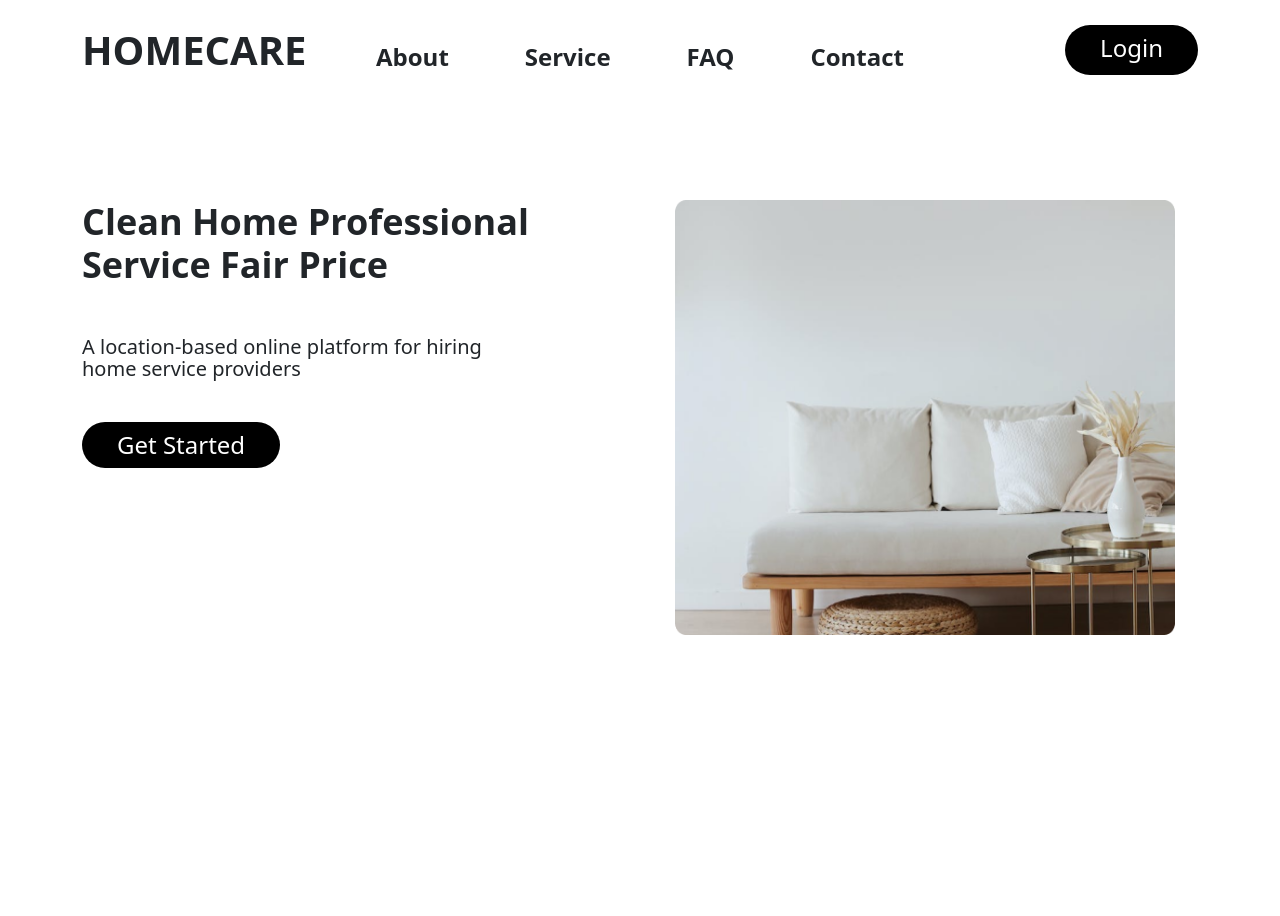
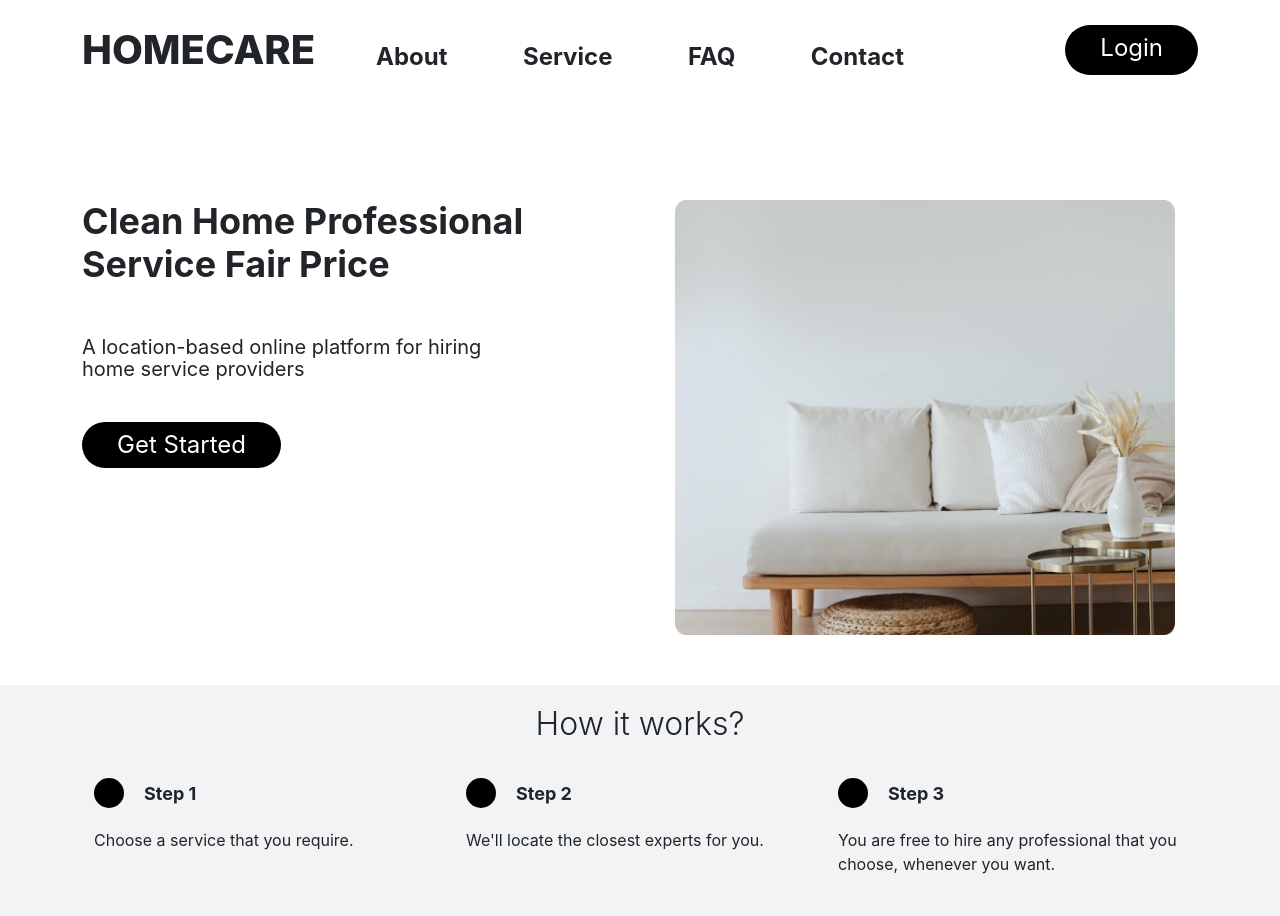
Before and after one commit to Mr-Kaviya99/HomeCare, a website built with Parcel: page index.html in a window 1280 px wide. Before the commit the page ends 800 px from the top, so only its background shows below. Built offline with nearby package versions, Linux system fonts and the light colour scheme.

Commit message:
landing page How it works

```diff
--- a/css/main.css
+++ b/css/main.css
@@ -1,3 +1,7 @@
+* {
+  font-family: Inter, sans-serif;
+}
+
 /*header*/
 .main-header {
   min-height: 100px;
@@ -203,3 +207,50 @@
   }
 
 }
+
+/*how-it-works*/
+
+.how-it-works {
+  margin-top: 50px;
+  background: #F2F3F4;
+  padding-top: 20px;
+  padding-bottom: 40px;
+}
+
+.how-it-works-topic {
+  text-align: center;
+  font-weight: 300;
+  font-size: 32px;
+}
+
+.how-it-works-content-row {
+  margin: 35px 0 0 0;
+}
+
+.how-it-works-col-top {
+  display: flex;
+  align-items: center;
+}
+
+.icon {
+  width: 30px;
+  height: 30px;
+  background: black;
+  border-radius: 100px;
+}
+
+.how-it-works-col-top-step {
+  margin: 0 0 0 20px;
+  font-weight: 700;
+  font-size: 18px;
+}
+
+.how-it-works-col-bottom {
+  margin-top: 20px;
+}
+
+.how-it-works-col-bottom-desc {
+  font-weight: 400;
+  font-size: 16px;
+  margin: 0;
+}
--- a/index.html
+++ b/index.html
@@ -22,6 +22,11 @@
   <link rel="stylesheet" href="css/main.css">
 
   <meta name="theme-color" content="#fafafa">
+
+  <!--  fonts-->
+  <link rel="preconnect" href="https://fonts.googleapis.com">
+  <link rel="preconnect" href="https://fonts.gstatic.com" crossorigin>
+  <link href="https://fonts.googleapis.com/css2?family=Roboto&display=swap" rel="stylesheet">
 </head>
 
 <body>
@@ -81,6 +86,54 @@
   </div>
 </div>
 
+<div class="how-it-works">
+  <div class="container">
+    <h3 class="how-it-works-topic">How it works?</h3>
+    <div class="how-it-works-content-row row">
+      <div class="col-12 col-sm-4 how-it-works-content-col">
+        <div class="how-it-works-col-top">
+          <div class="how-it-works-col-top-left">
+            <div class="icon"></div>
+          </div>
+          <div class="how-it-works-col-top-right">
+            <p class="how-it-works-col-top-step">Step 1</p>
+          </div>
+        </div>
+        <div class="how-it-works-col-bottom">
+          <p class="how-it-works-col-bottom-desc">Choose a service that you require.</p>
+        </div>
+      </div>
+      <div class="col-12 col-sm-4 how-it-works-content-col">
+        <div class="how-it-works-col-top">
+          <div class="how-it-works-col-top-left">
+            <div class="icon"></div>
+          </div>
+          <div class="how-it-works-col-top-right">
+            <p class="how-it-works-col-top-step">Step 2</p>
+          </div>
+        </div>
+        <div class="how-it-works-col-bottom">
+          <p class="how-it-works-col-bottom-desc">We'll locate the closest experts for you.</p>
+        </div>
+      </div>
+      <div class="col-12 col-sm-4 how-it-works-content-col">
+        <div class="how-it-works-col-top">
+          <div class="how-it-works-col-top-left">
+            <div class="icon"></div>
+          </div>
+          <div class="how-it-works-col-top-right">
+            <p class="how-it-works-col-top-step">Step 3</p>
+          </div>
+        </div>
+        <div class="how-it-works-col-bottom">
+          <p class="how-it-works-col-bottom-desc">You are free to hire any professional that you choose, whenever you want.</p>
+        </div>
+      </div>
+    </div>
+  </div>
+
+</div>
+
 <script src="js/vendor/modernizr-3.11.2.min.js"></script>
 <script src="js/plugins.js"></script>
 <script src="js/main.js"></script>
```
